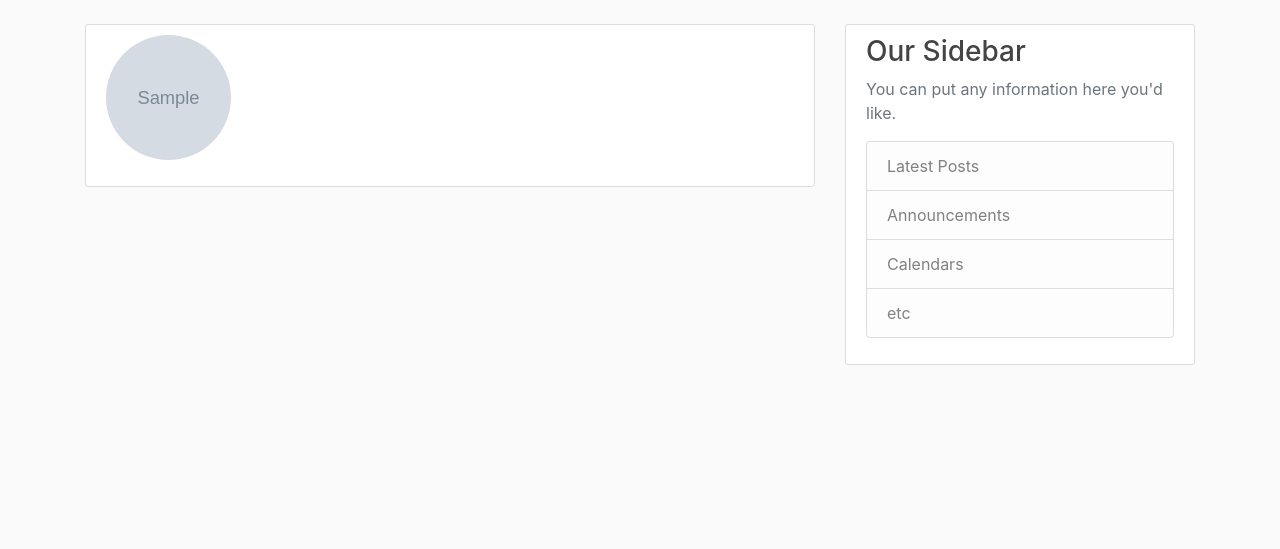
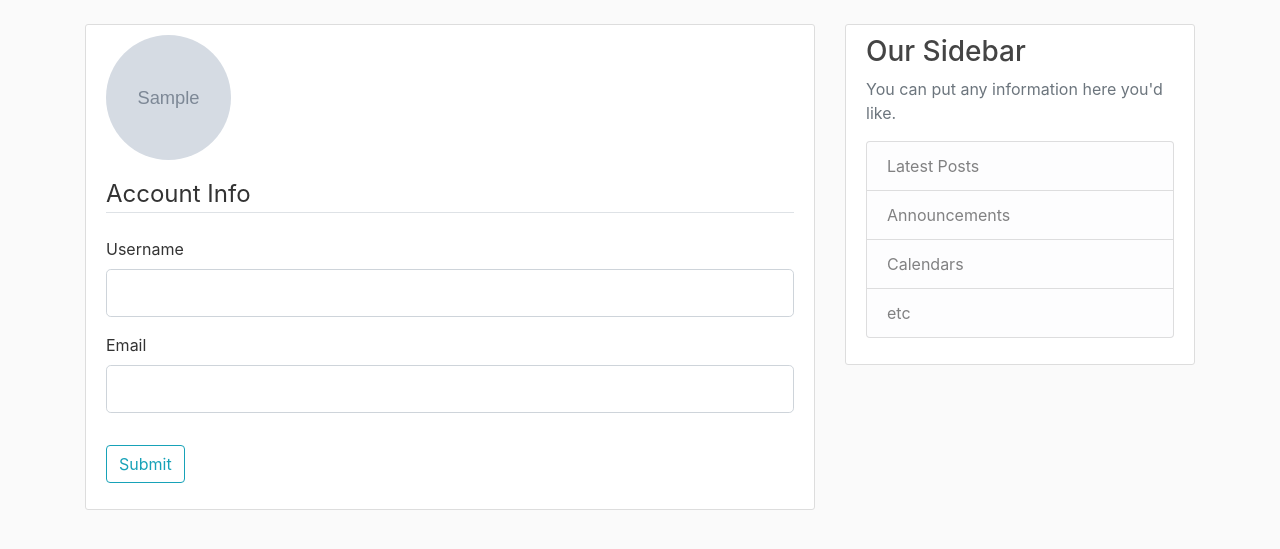
Before and after one commit to AAteddy/Flask-Blog-Project, a Python web app: template flaskblog/templates/account.html in a window 1280 px wide. Shown: the part 56-605 px from the top of the page. Run offline with Jinja, Linux system fonts and the light colour scheme; the template is opened without the code that fills it: most values are stand-ins (such as "Sample title", 1, 10 or a date in 2020); grey boxes marked "Sample" are stand-in pictures; form fields are guessed from the names that the template uses; some libraries are stand-ins or nearby versions.

Commit message:
account.html updated with update form section for username, email & update button

```diff
--- a/flaskblog/templates/account.html
+++ b/flaskblog/templates/account.html
@@ -9,5 +9,42 @@
             </div>
         </div>
         <!-- FORM HERE -->
+            <form method="POST" action="">
+                {{ form.hidden_tag() }}
+                <fieldset class="form-group">
+                    <legend class="border-bottom mb-4">
+                        Account Info
+                    </legend>
+                    <div class="form-group">
+                        {{ form.username.label(class="form-control-label") }}
+                        {% if form.username.errors %}
+                            {{ form.username(class="form-control form-control-lg is-invalid") }}
+                            <div class="invalid-feedback">
+                                {% for error in form.username.errors %}
+                                    <span>{{ error }}</span>
+                                {% endfor %}
+                            </div>
+                        {% else %}
+                            {{ form.username(class="form-control form-control-lg") }}
+                        {% endif %}
+                    </div>
+                    <div class="form-group">
+                        {{ form.email.label(class="form-control-label") }}
+                        {% if form.email.errors %}
+                            {{ form.email(class="form-control form-control-lg is-invalid") }}
+                            <div class="invalid-feedback">
+                                {% for error in form.email.errors %}
+                                    <span>{{ error }}</span>
+                                {% endfor %}
+                            </div>
+                        {% else %}
+                            {{ form.email(class="form-control form-control-lg") }}
+                        {% endif %}
+                    </div>
+                </fieldset>
+                <div class="form-group">
+                    {{ form.submit(class="btn btn-outline-info") }}
+                </div>
+            </form>
     </div>
 {% endblock content %}
```
